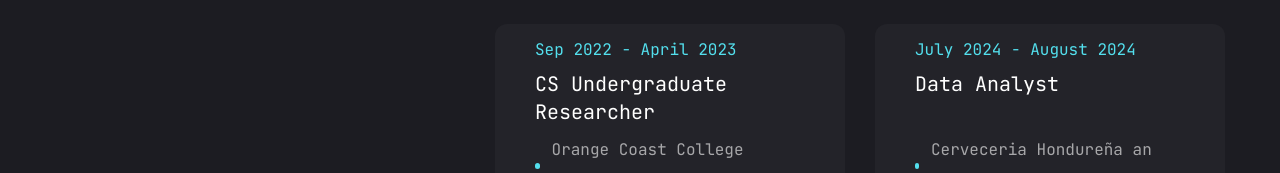
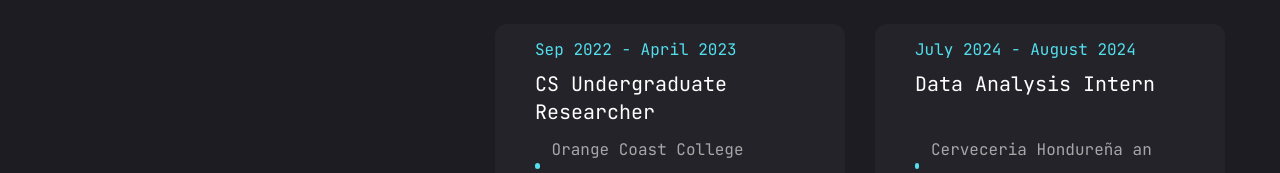
Before and after one commit to abnermolina/portfolio-website, a Next.js app: page /resume in a window 1280 px wide. Shown: the part 528-701 px from the top of the page. Built offline with nearby package versions, Linux system fonts and the light colour scheme.

Commit message:
corrected wording

```diff
--- a/app/resume/page.jsx
+++ b/app/resume/page.jsx
@@ -84,7 +84,7 @@ const experience = {
     },
     {
       company: "Cerveceria Hondureña an AB-InBev Company",
-      position: "Data Analyst",
+      position: "Data Analysis Intern",
       duration: "July 2024 - August 2024",
     },
   ],
```
